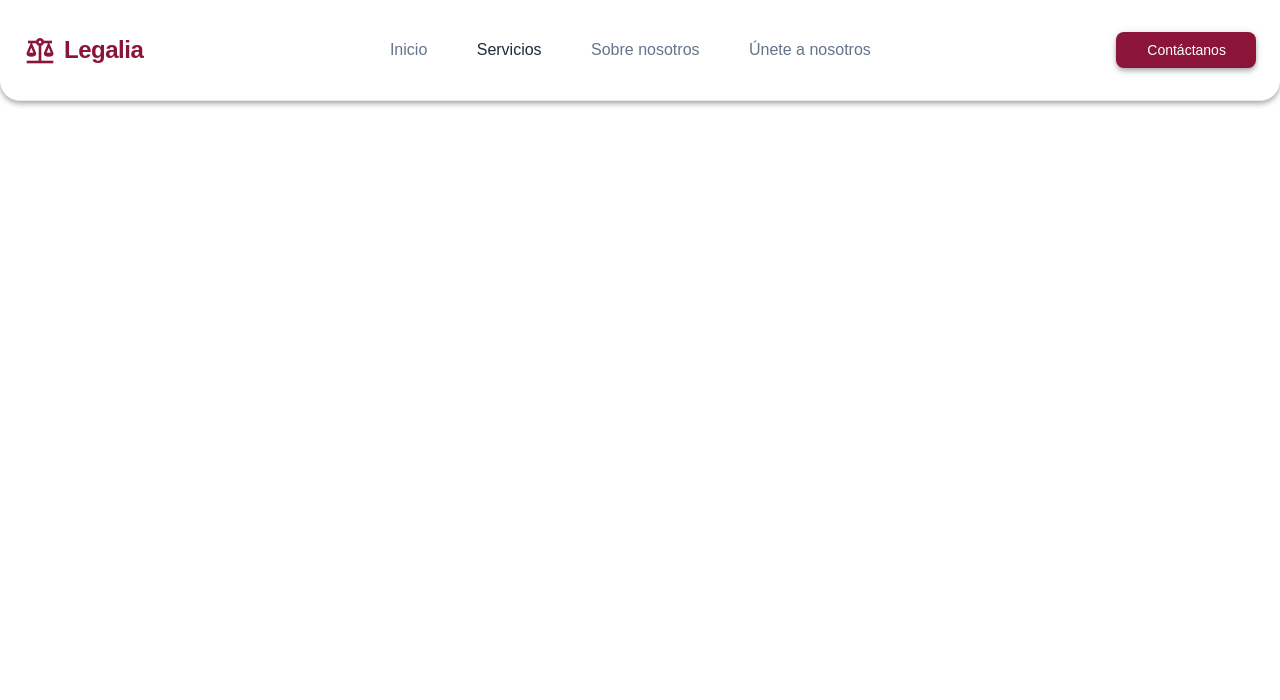
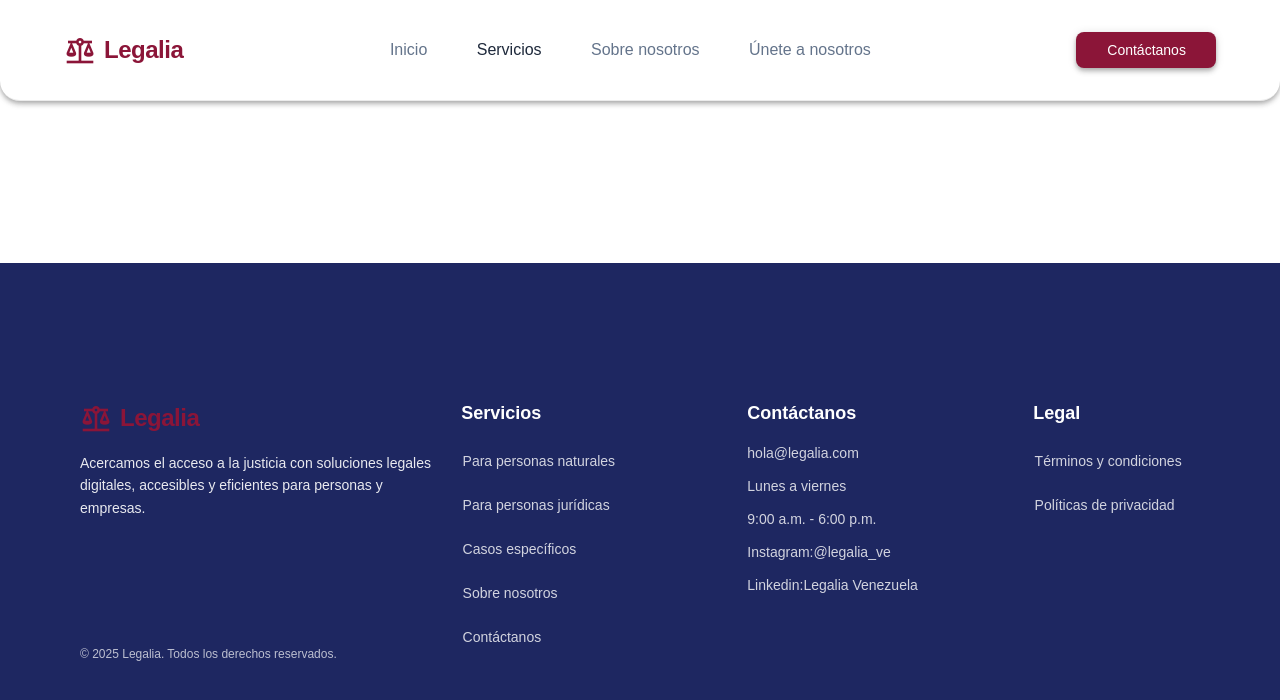
Before and after one commit to damg75/legalia, a Vue app: page /servicios in a window 1280 px wide. Shown: the top 700 px of the page. Built offline with nearby package versions, Linux system fonts and the light colour scheme; a small style sheet from the web is missing.

Commit message:
feat: base footer

```diff
--- a/components.d.ts
+++ b/components.d.ts
@@ -8,6 +8,7 @@ export {}
 /* prettier-ignore */
 declare module 'vue' {
   export interface GlobalComponents {
+    Footer: typeof import('./src/components/Footer.vue')['default']
     LegaliaLogo: typeof import('./src/components/LegaliaLogo.vue')['default']
     Navbar: typeof import('./src/components/Navbar.vue')['default']
     RouterLink: typeof import('vue-router')['RouterLink']
--- /dev/null
+++ b/src/components/Footer.vue
@@ -0,0 +1,301 @@
+<template>
+  <v-footer class="footer-container">
+    <v-container fluid class="px-16 px-md-16 px-4">
+      <!-- Desktop Version -->
+      <v-row class="d-none d-md-flex py-8">
+        <!-- Logo y descripción -->
+        <v-col cols="12" md="4" class="d-flex flex-column">
+          <div class="mb-4">
+            <LegaliaLogo />
+          </div>
+          <p class="footer-description">
+            Acercamos el acceso a la justicia con soluciones legales digitales, accesibles y eficientes para personas y
+            empresas.
+          </p>
+          <div class="footer-copyright mt-auto">
+            © 2025 Legalia. Todos los derechos reservados.
+          </div>
+        </v-col>
+
+        <!-- Servicios -->
+        <v-col cols="12" md="3" class="d-flex flex-column">
+          <h3 class="footer-title mb-4">Servicios</h3>
+          <v-btn variant="text" class="footer-link justify-start pa-0 mb-2" @click="$router.push('/')">
+            Para personas naturales
+          </v-btn>
+          <v-btn variant="text" class="footer-link justify-start pa-0 mb-2" @click="$router.push('/servicios')">
+            Para personas jurídicas
+          </v-btn>
+          <v-btn variant="text" class="footer-link justify-start pa-0 mb-2" @click="$router.push('/servicios')">
+            Casos específicos
+          </v-btn>
+          <v-btn variant="text" class="footer-link justify-start pa-0 mb-2" @click="$router.push('/sobre-nosotros')">
+            Sobre nosotros
+          </v-btn>
+          <v-btn variant="text" class="footer-link justify-start pa-0 mb-2" @click="$router.push('/')">
+            Contáctanos
+          </v-btn>
+        </v-col>
+
+        <!-- Contáctanos -->
+        <v-col cols="12" md="3" class="d-flex flex-column">
+          <h3 class="footer-title mb-4">Contáctanos</h3>
+
+          <div class="footer-contact mb-3">
+            <a href="mailto:hola@legalia.com" class="footer-link-text">hola@legalia.com</a>
+          </div>
+
+          <div class="footer-contact mb-3">
+            <span class="footer-text">Lunes a viernes</span>
+          </div>
+
+          <div class="footer-contact mb-3">
+            <span class="footer-text">9:00 a.m. - 6:00 p.m.</span>
+          </div>
+
+          <div class="footer-contact mb-3">
+            <span class="footer-text">Instagram: </span>
+            <a href="https://instagram.com/legalia_ve" target="_blank" class="footer-link-text">@legalia_ve</a>
+          </div>
+
+          <div class="footer-contact mb-3">
+            <span class="footer-text">Linkedin: </span>
+            <a href="https://linkedin.com/company/legalia-venezuela" target="_blank" class="footer-link-text">Legalia
+              Venezuela</a>
+          </div>
+        </v-col>
+
+        <!-- Legal -->
+        <v-col cols="12" md="2" class="d-flex flex-column">
+          <h3 class="footer-title mb-4">Legal</h3>
+          <v-btn variant="text" class="footer-link justify-start pa-0 mb-2" @click="$router.push('/terminos')">
+            Términos y condiciones
+          </v-btn>
+          <v-btn variant="text" class="footer-link justify-start pa-0 mb-2" @click="$router.push('/privacidad')">
+            Políticas de privacidad
+          </v-btn>
+        </v-col>
+      </v-row>
+
+      <!-- Mobile Version -->
+      <div class="d-md-none py-6">
+        <!-- Logo centrado -->
+        <div class="d-flex justify-center mb-6">
+          <LegaliaLogo />
+        </div>
+
+        <!-- Descripción -->
+        <p class="footer-description text-center mb-6">
+          Acercamos el acceso a la justicia con soluciones legales digitales, accesibles y eficientes para personas y
+          empresas.
+        </p>
+
+        <!-- Secciones en acordeón -->
+        <v-expansion-panels variant="accordion" class="mb-6">
+          <!-- Servicios -->
+          <v-expansion-panel>
+            <v-expansion-panel-title class="footer-title">
+              Servicios
+            </v-expansion-panel-title>
+            <v-expansion-panel-text>
+              <div class="d-flex flex-column">
+                <v-btn variant="text" class="footer-link justify-start pa-2 mb-1" @click="$router.push('/')">
+                  Para personas naturales
+                </v-btn>
+                <v-btn variant="text" class="footer-link justify-start pa-2 mb-1" @click="$router.push('/servicios')">
+                  Para personas jurídicas
+                </v-btn>
+                <v-btn variant="text" class="footer-link justify-start pa-2 mb-1" @click="$router.push('/servicios')">
+                  Casos específicos
+                </v-btn>
+                <v-btn variant="text" class="footer-link justify-start pa-2 mb-1"
+                  @click="$router.push('/sobre-nosotros')">
+                  Sobre nosotros
+                </v-btn>
+                <v-btn variant="text" class="footer-link justify-start pa-2 mb-1" @click="$router.push('/')">
+                  Contáctanos
+                </v-btn>
+              </div>
+            </v-expansion-panel-text>
+          </v-expansion-panel>
+
+          <!-- Contáctanos -->
+          <v-expansion-panel>
+            <v-expansion-panel-title class="footer-title">
+              Contáctanos
+            </v-expansion-panel-title>
+            <v-expansion-panel-text>
+              <div class="d-flex flex-column">
+                <div class="footer-contact mb-3">
+                  <a href="mailto:hola@legalia.com" class="footer-link-text">hola@legalia.com</a>
+                </div>
+                <div class="footer-contact mb-3">
+                  <span class="footer-text">Lunes a viernes</span>
+                </div>
+                <div class="footer-contact mb-3">
+                  <span class="footer-text">9:00 a.m. - 6:00 p.m.</span>
+                </div>
+                <div class="footer-contact mb-3">
+                  <span class="footer-text">Instagram: </span>
+                  <a href="https://instagram.com/legalia_ve" target="_blank" class="footer-link-text">@legalia_ve</a>
+                </div>
+                <div class="footer-contact mb-3">
+                  <span class="footer-text">Linkedin: </span>
+                  <a href="https://linkedin.com/company/legalia-venezuela" target="_blank"
+                    class="footer-link-text">Legalia Venezuela</a>
+                </div>
+              </div>
+            </v-expansion-panel-text>
+          </v-expansion-panel>
+
+          <!-- Legal -->
+          <v-expansion-panel>
+            <v-expansion-panel-title class="footer-title">
+              Legal
+            </v-expansion-panel-title>
+            <v-expansion-panel-text>
+              <div class="d-flex flex-column">
+                <v-btn variant="text" class="footer-link justify-start pa-2 mb-1" @click="$router.push('/terminos')">
+                  Términos y condiciones
+                </v-btn>
+                <v-btn variant="text" class="footer-link justify-start pa-2 mb-1" @click="$router.push('/privacidad')">
+                  Políticas de privacidad
+                </v-btn>
+              </div>
+            </v-expansion-panel-text>
+          </v-expansion-panel>
+        </v-expansion-panels>
+
+        <!-- Copyright móvil -->
+        <div class="footer-copyright text-center">
+          © 2025 Legalia. Todos los derechos reservados.
+        </div>
+      </div>
+    </v-container>
+  </v-footer>
+</template>
+
+<script setup>
+import LegaliaLogo from './LegaliaLogo.vue'
+</script>
+
+<style scoped>
+.footer-container {
+  background: rgba(30, 39, 97, 1);
+  color: white;
+  width: 100%;
+  overflow-x: hidden;
+}
+
+.footer-title {
+  font-family: 'Poppins', sans-serif;
+  font-size: 18px;
+  font-weight: 600;
+  color: white;
+  margin-bottom: 16px;
+}
+
+.footer-description {
+  font-family: 'Poppins', sans-serif;
+  font-size: 14px;
+  font-weight: 400;
+  color: rgba(255, 255, 255, 0.9);
+  line-height: 1.6;
+  margin-bottom: 16px;
+}
+
+.footer-link {
+  font-family: 'Poppins', sans-serif;
+  font-size: 14px;
+  font-weight: 400;
+  color: rgba(255, 255, 255, 0.8);
+  text-transform: none;
+  letter-spacing: normal;
+  min-height: auto;
+  height: auto;
+}
+
+.footer-link:hover {
+  color: white !important;
+  background-color: rgba(255, 255, 255, 0.1) !important;
+}
+
+.footer-link-text {
+  font-family: 'Poppins', sans-serif;
+  font-size: 14px;
+  font-weight: 400;
+  color: rgba(255, 255, 255, 0.8);
+  text-decoration: none;
+}
+
+.footer-link-text:hover {
+  color: white;
+}
+
+.footer-text {
+  font-family: 'Poppins', sans-serif;
+  font-size: 14px;
+  font-weight: 400;
+  color: rgba(255, 255, 255, 0.8);
+}
+
+.footer-contact {
+  display: flex;
+  align-items: center;
+  margin-bottom: 8px;
+}
+
+.footer-copyright {
+  font-family: 'Poppins', sans-serif;
+  font-size: 12px;
+  font-weight: 400;
+  color: rgba(255, 255, 255, 0.7);
+  margin-top: 24px;
+}
+
+/* Estilos para expansion panels en móvil */
+:deep(.v-expansion-panel) {
+  background-color: rgba(255, 255, 255, 0.05);
+  color: white;
+}
+
+:deep(.v-expansion-panel-title) {
+  color: white;
+  font-family: 'Poppins', sans-serif;
+  font-weight: 600;
+}
+
+:deep(.v-expansion-panel-text) {
+  background-color: rgba(255, 255, 255, 0.02);
+}
+
+:deep(.v-expansion-panel-title__overlay) {
+  background-color: rgba(255, 255, 255, 0.1);
+}
+
+/* Ajustes para móvil */
+@media (max-width: 959px) {
+  .footer-container {
+    padding: 0;
+  }
+
+  .footer-description {
+    font-size: 13px;
+    line-height: 1.5;
+  }
+
+  .footer-title {
+    font-size: 16px;
+  }
+
+  .footer-link, .footer-link-text, .footer-text {
+    font-size: 13px;
+  }
+
+  :deep(.v-container) {
+    max-width: 100%;
+    padding-left: 16px !important;
+    padding-right: 16px !important;
+  }
+}
+</style>
--- a/src/components/Navbar.vue
+++ b/src/components/Navbar.vue
@@ -1,7 +1,7 @@
 <template>
   <div>
     <v-app-bar elevation="4" color="white" height="100" class="navbar">
-      <v-container fluid class="d-flex align-center justify-space-between px-6">
+      <v-container fluid class="d-flex align-center justify-space-between px-16">
         <!-- Logo Section -->
         <LegaliaLogo />
 
--- a/src/layouts/LandingLayout.vue
+++ b/src/layouts/LandingLayout.vue
@@ -1,19 +1,25 @@
 <template>
-  <v-app>
+  <v-app class="d-flex flex-column">
     <Navbar />
-    <v-main class="landing-main">
+    <v-main class="landing-main flex-grow-1">
       <slot />
     </v-main>
+    <Footer />
   </v-app>
 </template>
 
 <script setup>
 import Navbar from '@/components/Navbar.vue'
+import Footer from '@/components/Footer.vue'
 </script>
 
 <style scoped>
+.v-app {
+  min-height: 100vh;
+}
+
 .landing-main {
   background-color: #FFFFFF;
-  min-height: 100vh;
+  flex: 1;
 }
 </style>
```
